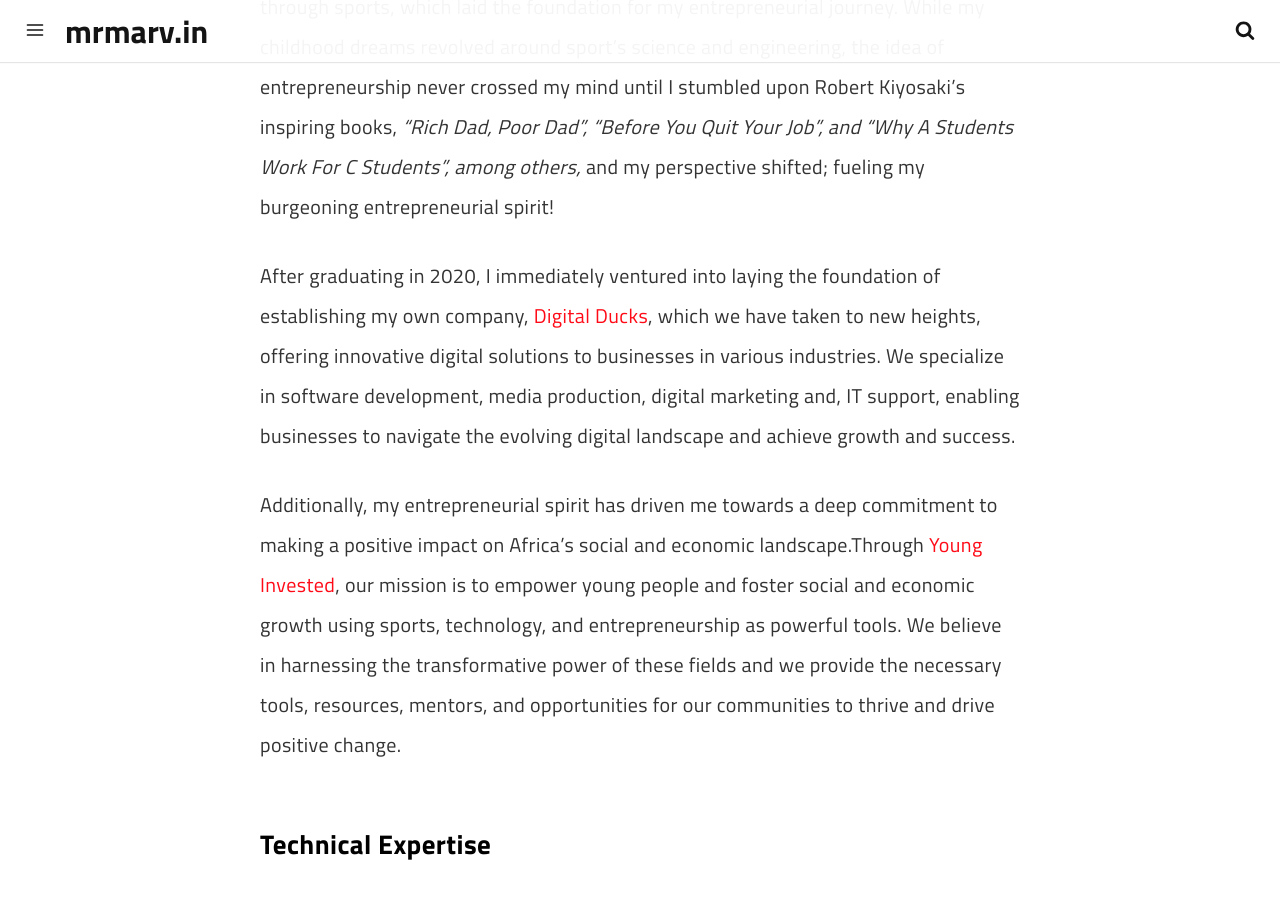
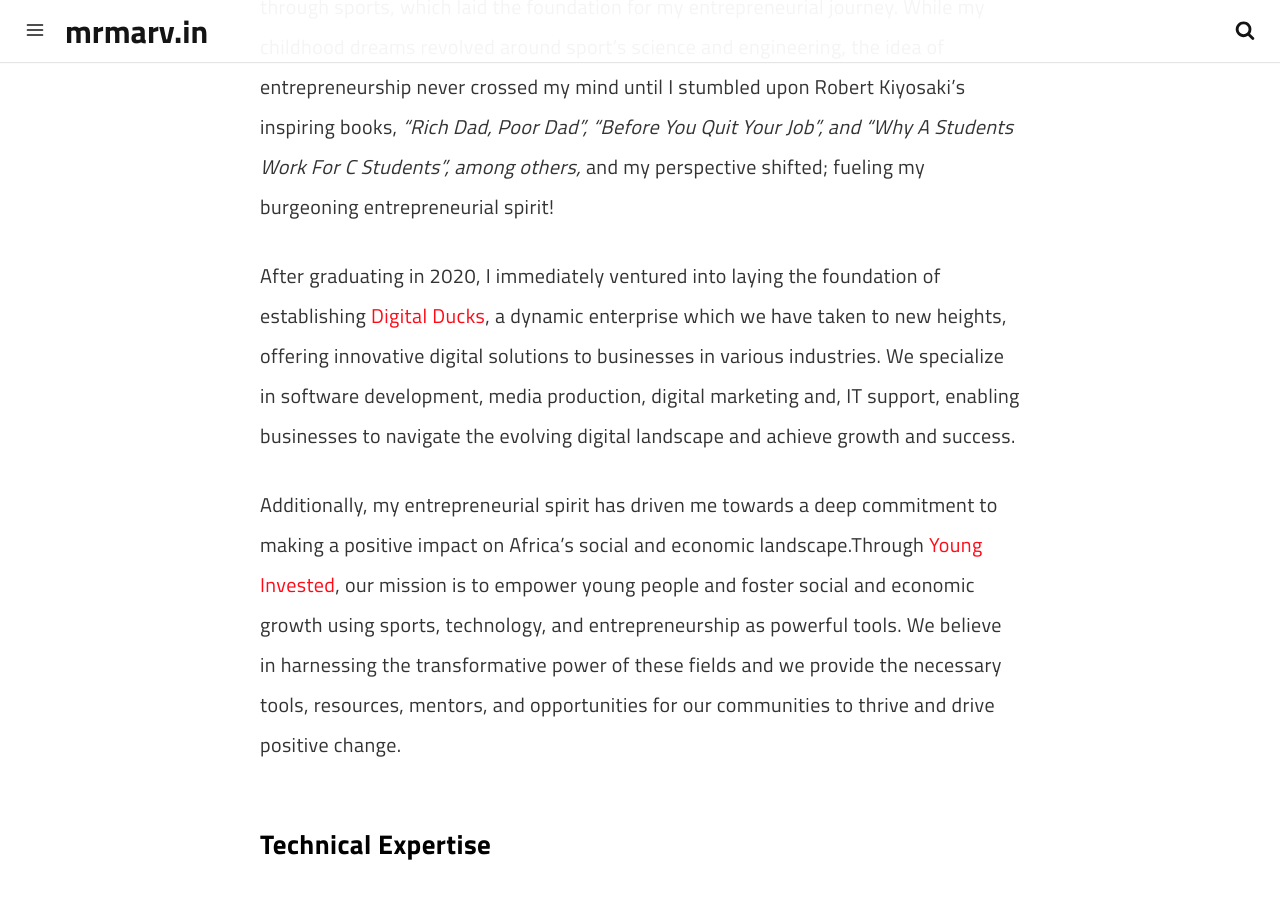
Before and after one commit to marv0/marv0.github.io, a Jekyll site: the page built from pages/about.md, in a window 1280 px wide and 900 px high, scrolled down 1075 px. Built offline with Jekyll 4.4.1, drawn with Linux system fonts in a browser that asks for light colours; a script that is not in the unit is left out.

Commit message:
Update about.md

```diff
--- a/pages/about.md
+++ b/pages/about.md
@@ -18,7 +18,7 @@
 
 At an early age, I learned the importance of having a competitive edge and drive through sports, which laid the foundation for my entrepreneurial journey. While my childhood dreams revolved around sport's science and engineering, the idea of entrepreneurship never crossed my mind until I stumbled upon Robert Kiyosaki's inspiring books, *"Rich Dad, Poor Dad", "Before You Quit Your Job", and "Why A Students Work For C Students", among others,* and my perspective shifted; fueling my burgeoning entrepreneurial spirit!
 
-After graduating in 2020, I immediately ventured into laying the foundation of establishing my own company, [Digital Ducks](https://www.digitalducks.co.ke), which we have taken to new heights, offering innovative digital solutions to businesses in various industries. We specialize in software development, media production, digital marketing and, IT support, enabling businesses to navigate the evolving digital landscape and achieve growth and success.
+After graduating in 2020, I immediately ventured into laying the foundation of establishing [Digital Ducks](https://www.digitalducks.co.ke), a dynamic enterprise which we have taken to new heights, offering innovative digital solutions to businesses in various industries. We specialize in software development, media production, digital marketing and, IT support, enabling businesses to navigate the evolving digital landscape and achieve growth and success.
 
 Additionally,  my entrepreneurial spirit has driven me towards a deep commitment to making a positive impact on Africa's social and economic landscape.Through [Young Invested](https://www.younginvested.org), our mission is to empower young people and foster social and economic growth using sports, technology, and entrepreneurship as powerful tools. We believe in harnessing the transformative power of these fields and we provide the necessary tools, resources, mentors, and opportunities for our communities to thrive and drive positive change.
 
```
